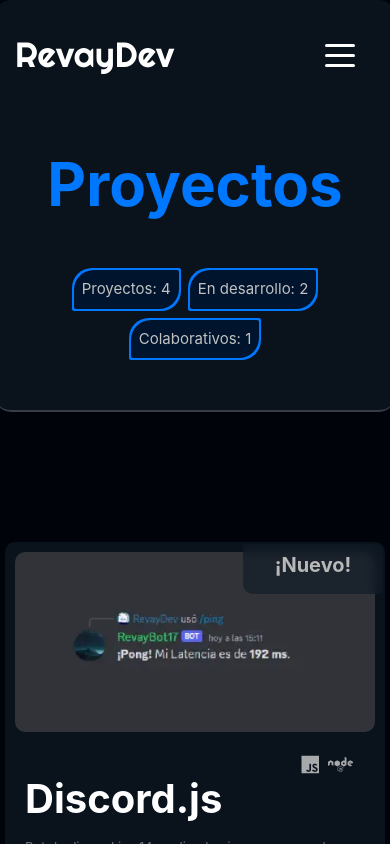
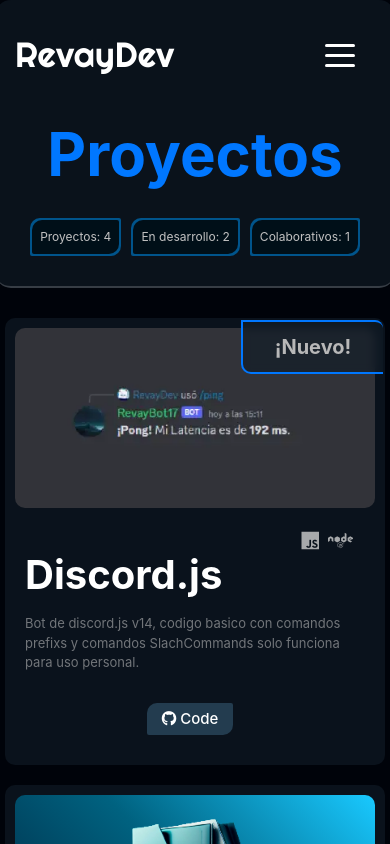
Before and after one commit to RevayDev/Web_RevayDev, a React (Vite) app: page /proyectos in a window 390 px wide. Shown: the top 844 px of the page. Built offline with nearby package versions, Linux system fonts and the light colour scheme; a web font is replaced by a local one.

Commit message:
Mejore la paguina de proyectos y las cards de proyectos

```diff
--- a/src/Nav.jsx
+++ b/src/Nav.jsx
@@ -9,7 +9,7 @@
 
   useEffect(() => {
     const handleScroll = () => {
-      setScroll(window.scrollY > 120);
+      setScroll(window.scrollY > 60);
 
       // Verify scroll position to change active link
       const sections = ['#sobre_mi', '#proyectos', '#habilidades'];
--- a/src/assets/components/styles/proyectoCard.scss
+++ b/src/assets/components/styles/proyectoCard.scss
@@ -48,7 +48,9 @@
   .proyecto__estado {
     padding: 10px 20px;
     position: absolute;
-
+justify-content: center;
+text-align: center;
+display: flex;
     width: 100px;
     right: -2px;
     top: -3px;
@@ -57,12 +59,14 @@
     margin: 5px 4px;
     border-top-right-radius: 7.9px;
     border-bottom-left-radius: 10px;
+    border-left: var(--color_primario) solid 2px;
+    border-bottom: var(--color_primario)  solid 2px;
+    border-top: var(--color_primario)  solid 2px;
+
   z-index: 30;
   }
 
   .proyecto__estado h2 {
-    position: relative;
-    bottom: 4px;
     font-size: 20px;
     color: #b8b8b8;
   }
@@ -136,11 +140,10 @@
 
   .proyecto__botones {
     margin: 10px;
-    display: flex;
+display: flex;
     position: absolute;
     bottom: -20px;
     justify-content: center;
-    gap: 20px;
     flex-flow: row wrap;
     cursor: pointer;
     & a:hover{
@@ -149,6 +152,7 @@
   }
 
   .proyecto__boton {
+    margin: 0 5px;
     display: flex;
     align-items: center;
     text-align: center;
--- a/src/assets/stylesheets/Formulario.scss
+++ b/src/assets/stylesheets/Formulario.scss
@@ -39,7 +39,7 @@
 border: none;
     border-radius: 7px 2px;
     padding: 10px 2px;
-    width: 270px;
+    width: 100%;
     font-weight: bold;
     align-self: center;
   }
--- a/src/assets/stylesheets/PaginasRandom.scss
+++ b/src/assets/stylesheets/PaginasRandom.scss
@@ -16,7 +16,7 @@
   text-align: center;
   justify-content: center;
   align-items: center;
-  padding: 160px 0 30px 0;
+  padding: 150px 0 30px 0;
   border-bottom: rgba(255, 255, 255, 0.185) solid 2px;
   border-radius: 1rem;
 
@@ -47,7 +47,6 @@
   display: flex;
   flex-flow: row wrap;
   gap: 7px;
-  margin-top: 30px;
  align-items: center;
  justify-content: center;
  text-align: center;
@@ -61,8 +60,8 @@
   color: var(--mini_letra);
   position: relative;
   padding: 10px;
-  border-radius: 20px 2px;
-  background: var(--color_primario);
+  border-radius: 10px 2px;
+  background: var(--color_secundario);
 
   & span{
 position: relative;
@@ -76,7 +75,7 @@
   inset: 2px;
   content: "";
   background-color: rgba(0, 0, 0, 0.822);
-  border-radius: 20px 2px;
+  border-radius: 10px 2px;
 
 }
 
@@ -84,4 +83,21 @@
   .Titulo__Page{
     font-size: 60px;
   }
+
+  .informacion__general{
+    margin-top: 10px;
+    padding: 0px;
+    gap: 10px;
   }
+
+  .Parte{
+    font-size: 12px;
+  }
+  .page__proyectos{
+    margin-top: 20px;
+  }
+
+  .header--page{
+    padding: 130px 0 30px 0;
+  }
+  }
```
